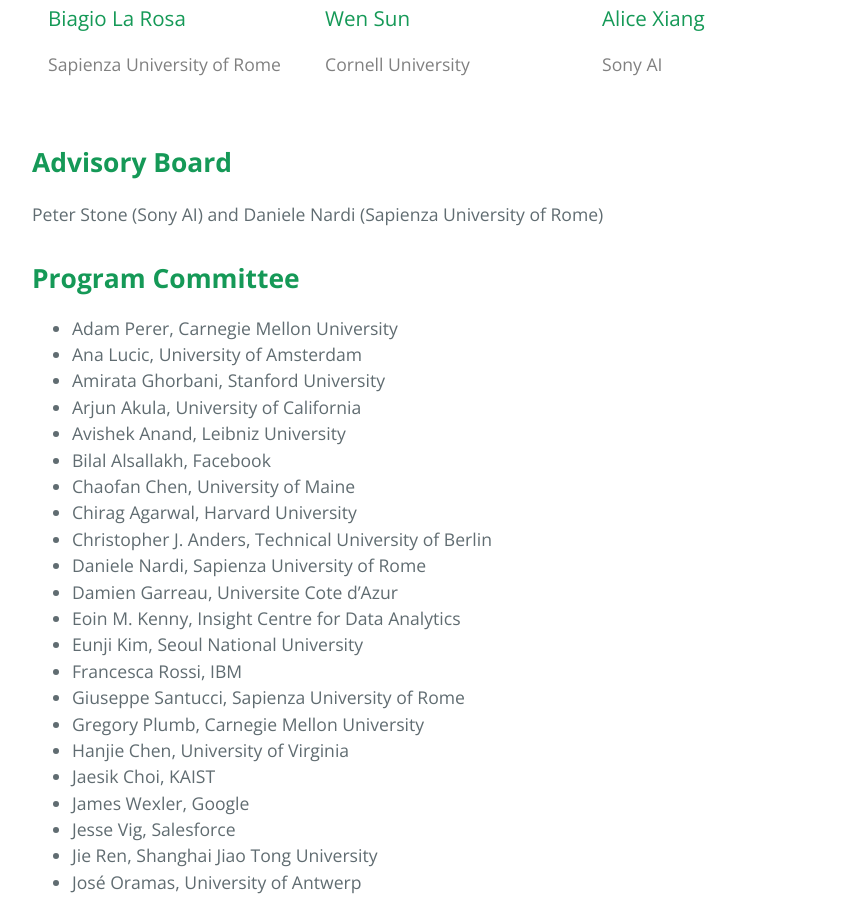
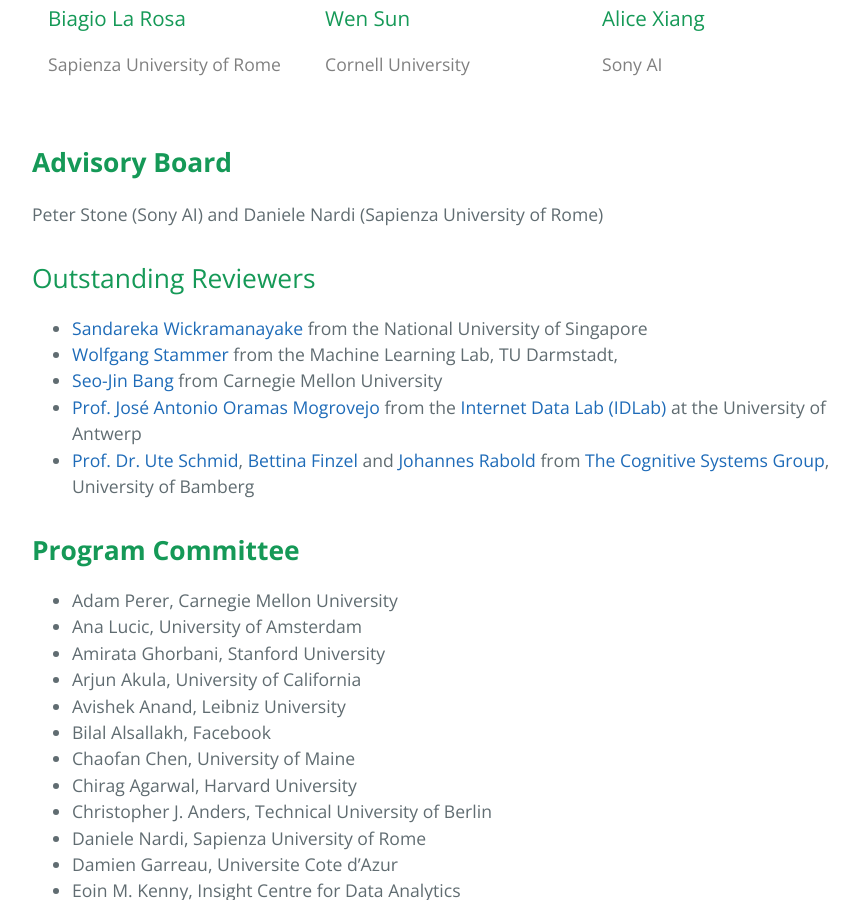
Before and after one commit to xai4debugging/xai4debugging.github.io, a Jekyll site: the page built from index.md, in a window 1280 px wide and 900 px high, scrolled down 7834 px. Shown: the whole window, without its empty margins (192-1051 px from the left). Built offline with Jekyll 4.4.1, drawn with Linux system fonts in a browser that asks for light colours.

Commit message:
added outstanding reviewers

```diff
--- a/index.md
+++ b/index.md
@@ -320,6 +320,13 @@ XC: Exploring Quantitative Use Cases for Explanations in 3D Object Detection<br>
 ## **Advisory Board**
 Peter Stone (Sony AI) and Daniele Nardi (Sapienza University of Rome)
 
+## Outstanding Reviewers
+- <a href="https://sandareka.github.io/">Sandareka Wickramanayake</a> from the National University of Singapore
+- <a href="https://www.ml.informatik.tu-darmstadt.de/people/wstammer/"> Wolfgang Stammer</a> from the Machine Learning Lab, TU Darmstadt,
+- <a href="http://seojinb.com">Seo-Jin Bang</a> from Carnegie Mellon University
+- <a href="https://www.uantwerpen.be/en/staff/jose-oramas/">Prof. José Antonio Oramas Mogrovejo</a> from the <a href="https://www.uantwerpen.be/en/research-groups/idlab/">Internet Data Lab (IDLab)</a> at the University of Antwerp
+- <a href="https://www.uni-bamberg.de/en/cogsys/schmid/">Prof. Dr. Ute Schmid</a>, <a href="https://www.uni-bamberg.de/en/cogsys/finzel-bettina/">Bettina Finzel</a> and <a href="https://www.uni-bamberg.de/en/cogsys/rabold/">Johannes Rabold</a> from <a href="https://www.uni-bamberg.de/en/cogsys/">The Cognitive Systems Group</a>, University of Bamberg
+
 ## **Program Committee**
 - Adam Perer, Carnegie Mellon University
 - Ana Lucic, University of Amsterdam
```
